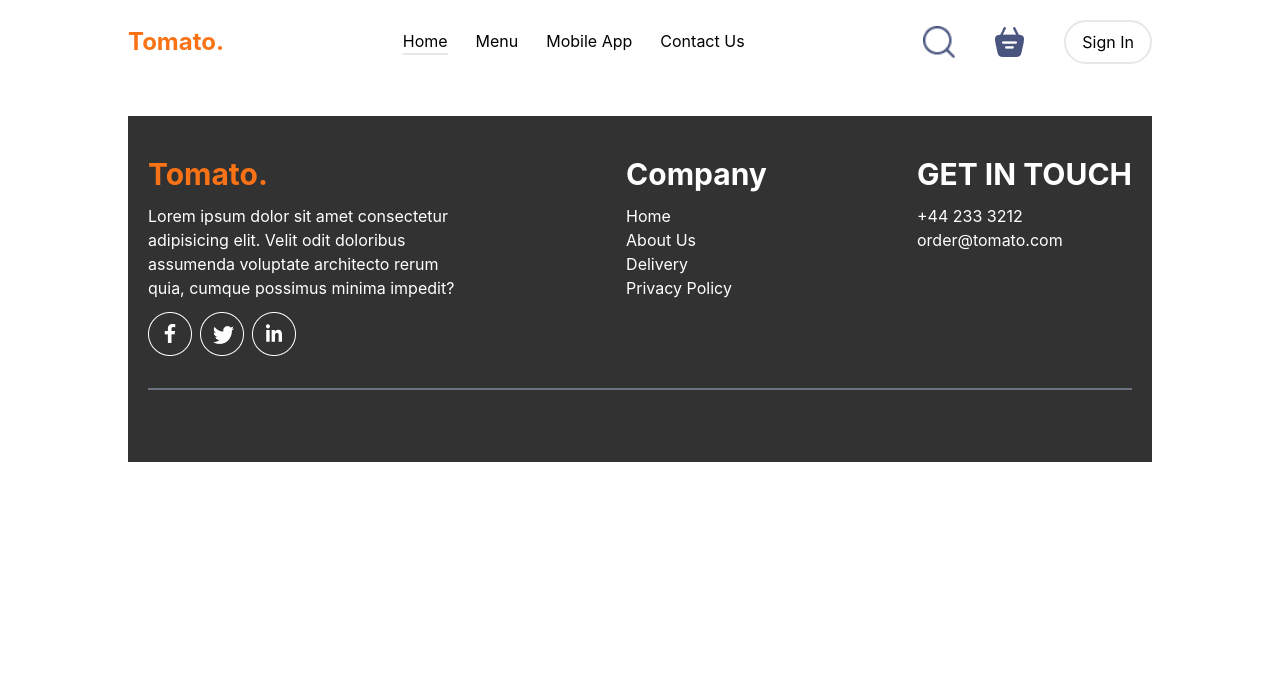
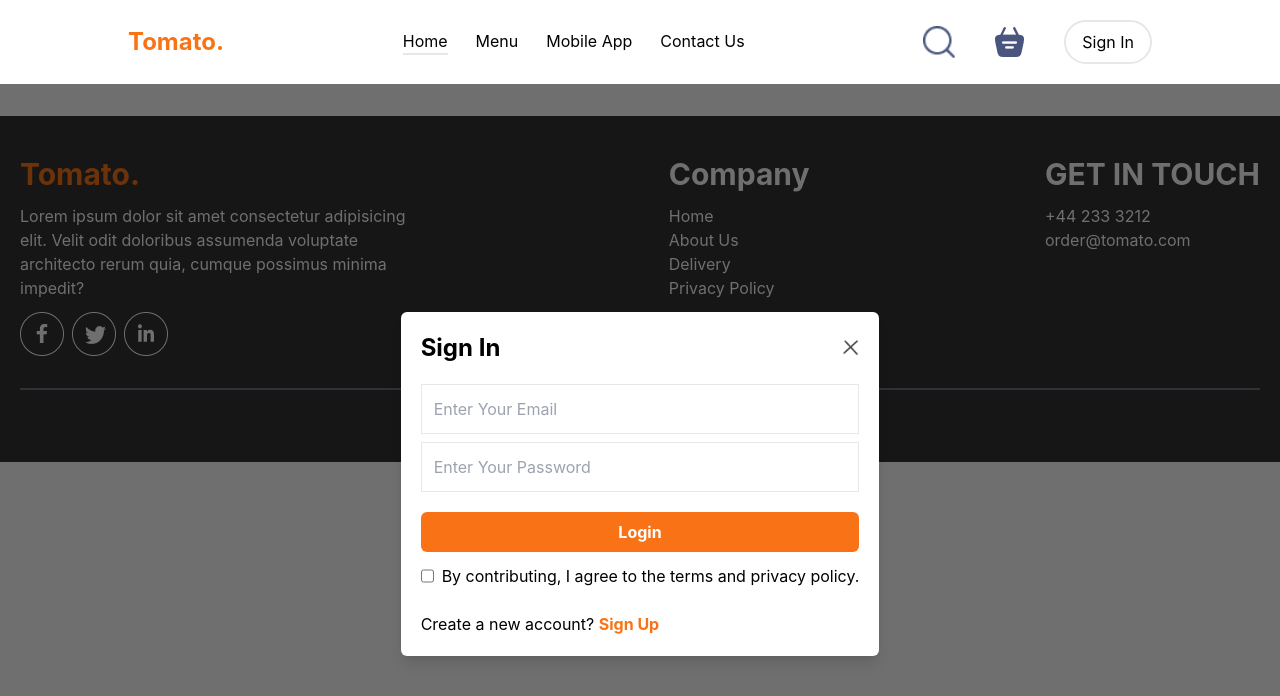
Before and after one commit to AwaisRJ/Foodiii, a React (Create React App) app: page /footer in a window 1280 px wide. Both pictures are taken after a click on the button "Sign In". Shown: the top 696 px of the page. Built offline with nearby package versions, Linux system fonts and the light colour scheme.

Commit message:
signIn Page Added

```diff
--- a/src/App.js
+++ b/src/App.js
@@ -3,19 +3,21 @@ import Cart from "./componeents/Cart/Cart";
 import { useSelector } from "react-redux";
 import Navbar from "./componeents/Navbar";
 import { BrowserRouter as Router, Route, Routes } from "react-router-dom";
-import Menu from "./componeents/Menu";
 import Footer from "./componeents/Footer";
+import SignUp from "./componeents/SignUp";
 function App() {
   const cartIsVisible = useSelector((state) => state.cart.cartIsVisible);
+  const signInVisible = useSelector((state) => state.signin.signInVisible);
   return (
-    <div className="m-auto w-[80%]">
+    <div className="">
       <Router>
         <Navbar />
+       {signInVisible && <SignUp />}
         <Routes>
           <Route path="/" element={!cartIsVisible && <Home />} />
-          <Route path="/footer" element = { <Footer /> } />
         </Routes>
       </Router>
+      <Footer />
       {cartIsVisible && <Cart />}
     </div>
   );
--- a/src/componeents/Cart/CartTable.jsx
+++ b/src/componeents/Cart/CartTable.jsx
@@ -2,37 +2,24 @@ import React from "react";
 import { food_list } from "../../assets/assets";
 const CartTable = () => {
   return (
-    <div>
       <div>
-        <table className="table-auto ">
-          <thead>
-            <tr>
-              <th>Items</th>
-              <th>Title</th>
-              <th>Price</th>
-              <th>Quantity</th>
-              <th>Total</th>
-              <th>Remove</th>
-            </tr>
-          </thead>
-          <tbody>
-            <tr>
-                {food_list.map((item, index) => {
-                    return(
-                    <div>
-                    <td>{item.image}</td>
-                    <td>{item.name}</td>
-                    <td>${item.price}</td>
-                    <td>4</td>
-                    <td>6</td>
-                    <td>Remove</td>
-                    </div>)
-                } )}
-            </tr>
-          </tbody>
-        </table>
+        <div>
+          <p>Image</p>
+          <p>Title</p>
+          <p>Price</p>
+          <p>Quantity</p>
+          <p>Total</p>
+          <p>Remove</p>
+        </div>
+        {food_list.map((item, index) => {
+          if(item._id > 0){
+          return (
+            <div>
+              {item.name}
+            </div>
+          ); }
+        })}
       </div>
-    </div>
   );
 };
 
--- a/src/componeents/FoodList.jsx
+++ b/src/componeents/FoodList.jsx
@@ -17,7 +17,6 @@ function FoodList(props) {
         className="cursor-pointer shadow-lg transition ease-in-out delay-150
         hover:-translate-y-1 hover:scale-110 duration-100
         "
-        key={props.id}
       >
         <div className="relative">
           <img className="rounded-lg" src={props.image} alt={props.name} />
--- a/src/componeents/Home.jsx
+++ b/src/componeents/Home.jsx
@@ -2,20 +2,18 @@ import React, { Fragment, useState } from "react";
 import Hero from "./Hero";
 import Menu from "./Menu";
 import FoodDisplay from "../store/FoodDisplay";
-import Footer from "./Footer";
 import AppDownload from "./AppDownload";
 
 const Home = () => {
   const [category, setCategory] = useState("ALL");
 
   return (
-    <Fragment>
+    <div className="m-auto w-[80%]">
       <Hero />
       <Menu category={category} setCategory={setCategory} />
       <FoodDisplay category={category} setCategory={setCategory} />
       <AppDownload />
-      <Footer />
-    </Fragment>
+    </div>
   );
 };
 
--- a/src/componeents/Navbar.jsx
+++ b/src/componeents/Navbar.jsx
@@ -4,13 +4,18 @@ import { motion } from "framer-motion";
 import { useDispatch } from "react-redux";
 import { cartAction } from "../store/cart-slice";
 import { Link } from "react-router-dom";
+import { signInAction } from "../store/login-slice";
 function Navbar() {
   const dispatch = useDispatch();
   const toggleHandler = () => {
     dispatch(cartAction.toggle());
   };
+  const SignUpHandler = () => {
+    dispatch(signInAction.SignInToggle());
+  }
   const [menu, setMenu] = useState("home");
   return (
+    <div className="m-auto w-[80%]">
     <header className="flex flex-1 justify-between items-center py-5">
       <div className="text-orange-500 text-2xl font-bold">
         <h1>Tomato.</h1>
@@ -56,14 +61,15 @@ function Navbar() {
         <img onClick={toggleHandler} src={assets.basket_icon} alt="Cart" />
         <motion.button
           className="rounded-full border-2 py-2 px-4"
+          onClick={SignUpHandler}
           whileHover={{
             scale: 1.1,
-          }}
-        >
+          }} >
           Sign In
         </motion.button>
       </div>
     </header>
+    </div>
   );
 }
 
--- a/src/componeents/SignUp.jsx
+++ b/src/componeents/SignUp.jsx
@@ -1,11 +1,74 @@
-import React from 'react'
+import React from "react";
+import { useDispatch, useSelector } from "react-redux";
+import { assets } from "../assets/assets";
+import { signInAction } from "../store/login-slice";
 
 const SignUp = () => {
+  const currState = useSelector((state) => state.signin.currState);
+  const signInVisible = useSelector((state) => state.signin.signInVisible);
+  const dispatch = useDispatch();
+  const SignInVisibleHandler = () => {
+    dispatch(signInAction.SignInToggle());
+  };
+  const SignInSignUpHandler = () => {
+    dispatch(signInAction.ToggleCurrentState());
+  };
+  const SubmitHandler = (event) => {
+           event.preventDefault();
+           alert('login succesfully');
+  }
   return (
-    <div>
+    <div className="grid w-full h-full bg-[#00000090] z-10 absolute m-0 p-0">
+      <form
+      onSubmit={SubmitHandler}
+      className="place-self-center bg-white shadow-lg rounded-md p-5 animate-fadeIn">
+        <div className="flex justify-between items-center mb-5">
+          <h1 className="font-bold text-2xl">
+            {currState ? "Sign Up" : "Sign In"}
+          </h1>
+          <img
+            className="cursor-pointer size-4"
+            onClick={SignInVisibleHandler}
+            src={assets.cross_icon}
+            alt="Exit SignIn Screen"
+          />
+        </div>
+        <div className="flex flex-col">
+          {currState && (
+            <input className="border p-3 mb-2" type="text" placeholder="Enter Your Name" required />
+          )}
+          <input className="border p-3 mb-2" type="email" placeholder="Enter Your Email" required />
+          <input className="border p-3 mb-5" type="password" placeholder="Enter Your Password" required />
+        </div>
+        <button className="bg-orange-500 text-white font-bold w-full p-2 rounded-md">{currState ? "Create Account" : "Login"}</button>
+        <div className="flex gap-2 mt-3 mb-6">
+          <input type="checkbox" />
+          <p>By contributing, I agree to the terms and privacy policy.</p>
+        </div>
+        {currState ? (
+          <p>
+            Already have an account?{" "}
+            <span
+              className="text-orange-500 cursor-pointer font-bold"
+              onClick={SignInSignUpHandler}
+            >
+              Login Here
+            </span>
+          </p>
+        ) : (
+          <p>
+            Create a new account?{" "}
+            <span
+              className="text-orange-500 cursor-pointer font-bold"
+              onClick={SignInSignUpHandler}
+            >
+              Sign Up
+            </span>
+          </p>
+        )}
+      </form>
+    </div>
+  );
+};
 
-    </div>
-  )
-}
-
-export default SignUp
+export default SignUp;
--- a/src/store/cart-slice.jsx
+++ b/src/store/cart-slice.jsx
@@ -2,10 +2,13 @@ import { createSlice } from "@reduxjs/toolkit";
 
 const CartSlice = createSlice({
 name: 'cart',
-initialState: { cartIsVisible: false },
+initialState: { cartIsVisible: false, signIn: true },
 reducers: {
     toggle(state){
         state.cartIsVisible = !state.cartIsVisible;
+    },
+    SignInToggle(state){
+        state.signIn = !state.signIn;
     }
 }
 });
--- a/src/store/index.jsx
+++ b/src/store/index.jsx
@@ -1,14 +1,15 @@
-import { food_list } from "../assets/assets";
-import { configureStore } from '@reduxjs/toolkit';
+import { configureStore } from "@reduxjs/toolkit";
 import itemQuantitySlice from "./ItemQuantity";
 import CartSlice from "./cart-slice";
+import SignInSlice from "./login-slice";
 const store = configureStore({
-  reducer: {quantity: itemQuantitySlice.reducer, cart: CartSlice.reducer},
+  reducer: {
+    quantity: itemQuantitySlice.reducer,
+    cart: CartSlice.reducer,
+    signin: SignInSlice.reducer,
+  },
 });
 export default store;
-
-
-
 
 // export const addtoCarItemsReducer = (state = { quantity: 0 }, action) => {
 //   if (action.type === "increment") {
--- /dev/null
+++ b/src/store/login-slice.jsx
@@ -0,0 +1,18 @@
+import { createSlice } from "@reduxjs/toolkit";
+const SignInSlice = createSlice({
+  name: "signin",
+  initialState: {
+    signInVisible: false,
+    currState: false,
+  },
+  reducers: {
+    SignInToggle(state) {
+      state.signInVisible = !state.signInVisible;
+    },
+    ToggleCurrentState(state) {
+      state.currState = !state.currState;
+    },
+  },
+});
+export const signInAction = SignInSlice.actions;
+export default SignInSlice;
--- a/tailwind.config.js
+++ b/tailwind.config.js
@@ -10,7 +10,7 @@ module.exports = {
       }
       },
       animation: {
-        fadeIn: 'fadeIn 3s'
+        fadeIn: 'fadeIn 3s ease-in-out infinite'
       }
     },
   },
```
